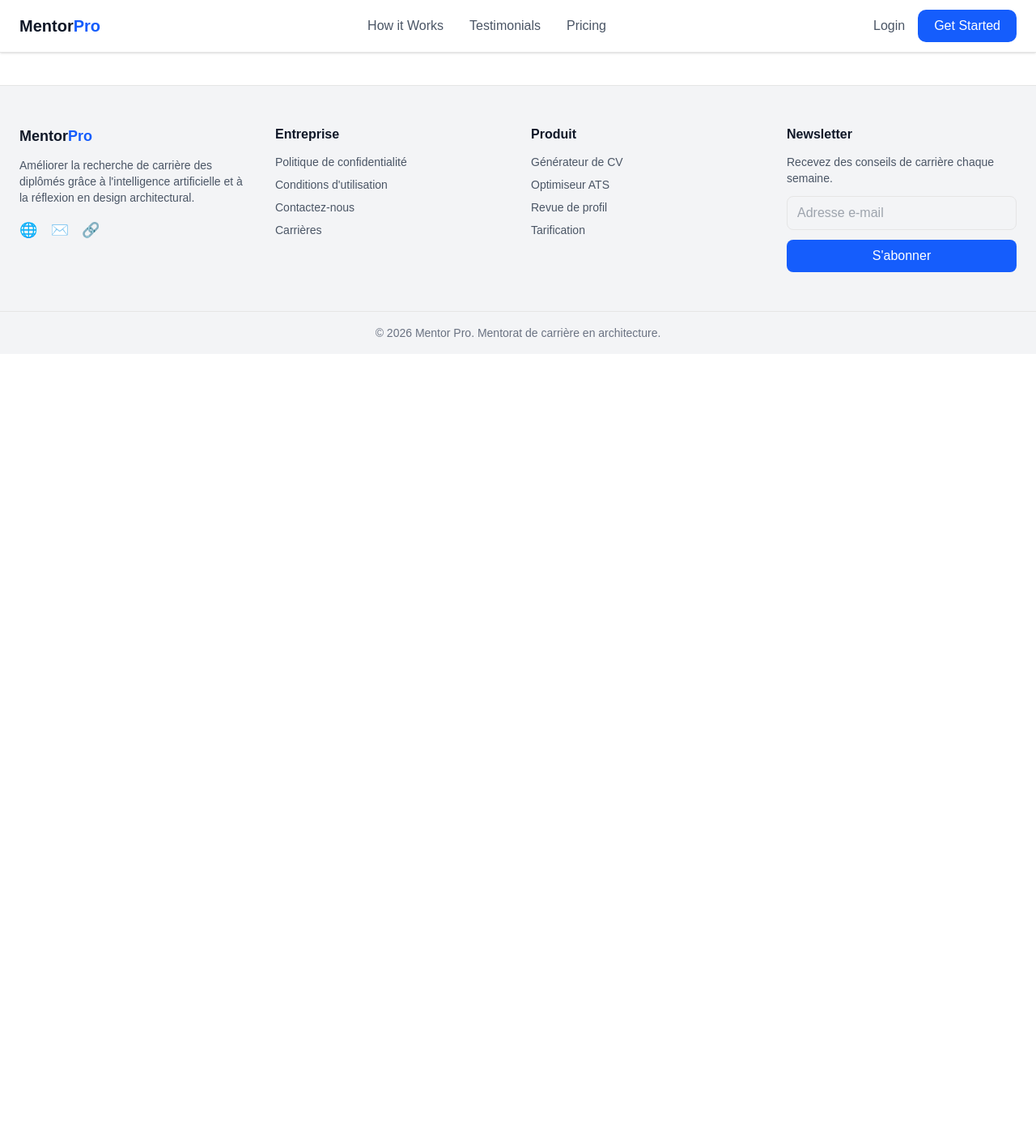
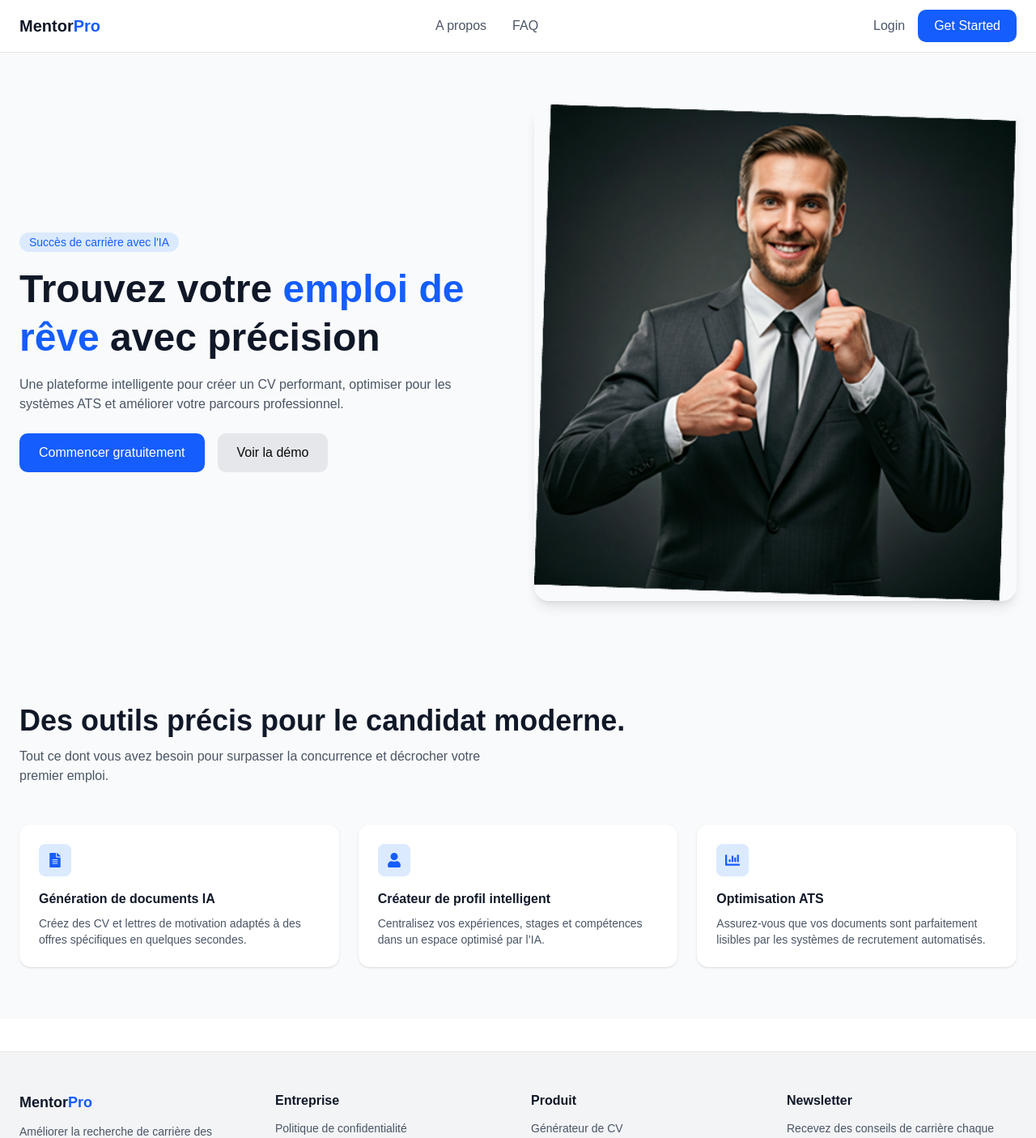
Before and after one commit to zakaria-damouh/CV_Manager_App, a React app in the folder Frontend/: page / in a window 1280 px wide. Shown: the top 1405 px of the page at 81% size. Before the commit the page ends 800 px from the top, so only its background shows below. Built offline with nearby package versions, Linux system fonts and the light colour scheme; the HTML template or start-up script is replaced by a standard one.

Commit message:
creat section about and hero

```diff
--- a/Frontend/package.json
+++ b/Frontend/package.json
@@ -12,17 +12,15 @@
   "dependencies": {
     "@fontsource-variable/figtree": "^5.2.10",
     "@fontsource-variable/inter": "^5.2.8",
-    "@hugeicons/core-free-icons": "^4.0.0",
-    "@hugeicons/react": "^1.1.6",
     "@tailwindcss/vite": "^4.2.2",
     "axios": "^1.13.6",
     "class-variance-authority": "^0.7.1",
     "clsx": "^2.1.1",
-    "lucide-react": "^1.7.0",
     "radix-ui": "^1.4.3",
     "react": "^19.2.4",
     "react-dom": "^19.2.4",
     "react-hook-form": "^7.72.0",
+    "react-icons": "^5.6.0",
     "react-router-dom": "^7.13.2",
     "shadcn": "^4.1.1",
     "tailwind-merge": "^3.5.0",
--- a/Frontend/src/App.jsx
+++ b/Frontend/src/App.jsx
@@ -1,20 +1,18 @@
-import {
-  Card,
-  CardContent,
-  CardDescription,
-  CardHeader,
-  CardTitle,
-} from "@/components/ui/card"
 import './App.css'
 import HeaderMain from "./components/layoutComponents/HeaderMain"
 import Footer from "./components/layoutComponents/Footer"
+import HeroSection from "./components/homeComponents/HeroSection"
+import AboutUs from './components/homeComponents/AboutUs'
 
 function App() {
 
   return (
     <>
     <HeaderMain />
+    <HeroSection />
+    <AboutUs />
     <Footer />
+
     </>
   )
 }
--- /dev/null
+++ b/Frontend/src/components/homeComponents/AboutUs.jsx
@@ -0,0 +1,71 @@
+import React from "react";
+import { FaFileAlt ,FaUser, FaChartBar } from "react-icons/fa";
+
+export default function AboutUs() {
+  return (
+    <section className="w-full bg-gray-50 py-16">
+      <div className="max-w-7xl mx-auto px-6">
+
+        {/* Title */}
+        <div className="mb-12">
+          <h2 className="text-3xl md:text-4xl font-bold text-gray-900">
+            Des outils précis pour le candidat moderne.
+          </h2>
+          <p className="text-gray-600 mt-3 max-w-xl">
+            Tout ce dont vous avez besoin pour surpasser la concurrence et décrocher votre premier emploi.
+          </p>
+        </div>
+
+        {/* Cards */}
+        <div className="grid md:grid-cols-3 gap-6">
+
+          {/* Card 1 */}
+          <div className="bg-white p-6 rounded-xl shadow-sm hover:shadow-md transition">
+            <div className="bg-blue-100 w-10 h-10 flex items-center justify-center rounded-md mb-4">
+              <FaFileAlt   className="text-blue-600 text-lg" />
+            </div>
+
+            <h3 className="font-semibold text-gray-900 mb-2">
+              Génération de documents IA
+            </h3>
+
+            <p className="text-sm text-gray-600">
+              Créez des CV et lettres de motivation adaptés à des offres spécifiques en quelques secondes.
+            </p>
+          </div>
+
+          {/* Card 2 */}
+          <div className="bg-white p-6 rounded-xl shadow-sm hover:shadow-md transition">
+            <div className="bg-blue-100 w-10 h-10 flex items-center justify-center rounded-md mb-4">
+              <FaUser className="text-blue-600 text-lg" />
+            </div>
+
+            <h3 className="font-semibold text-gray-900 mb-2">
+              Créateur de profil intelligent
+            </h3>
+
+            <p className="text-sm text-gray-600">
+              Centralisez vos expériences, stages et compétences dans un espace optimisé par l’IA.
+            </p>
+          </div>
+
+          {/* Card 3 */}
+          <div className="bg-white p-6 rounded-xl shadow-sm hover:shadow-md transition">
+            <div className="bg-blue-100 w-10 h-10 flex items-center justify-center rounded-md mb-4">
+              <FaChartBar className="text-blue-600 text-lg" />
+            </div>
+
+            <h3 className="font-semibold text-gray-900 mb-2">
+              Optimisation ATS
+            </h3>
+
+            <p className="text-sm text-gray-600">
+              Assurez-vous que vos documents sont parfaitement lisibles par les systèmes de recrutement automatisés.
+            </p>
+          </div>
+
+        </div>
+      </div>
+    </section>
+  );
+}
--- /dev/null
+++ b/Frontend/src/components/homeComponents/HeroSection.jsx
@@ -0,0 +1,56 @@
+import React from "react";
+
+
+export default function AboutAs() {
+  return (
+     <section className="w-full bg-gray-50 py-16">
+      <div className="max-w-7xl mx-auto px-6 grid md:grid-cols-2 gap-10 items-center">
+
+        <div>
+          <span className="bg-blue-100 text-blue-600 text-sm px-3 py-1 rounded-full">
+            Succès de carrière avec l'IA
+          </span>
+
+          <h1 className="text-4xl md:text-5xl font-bold text-gray-900 mt-4 leading-tight">
+            Trouvez votre <span className="text-blue-600">emploi de rêve</span> avec précision
+          </h1>
+
+          <p className="text-gray-600 mt-4">
+            Une plateforme intelligente pour créer un CV performant,
+            optimiser pour les systèmes ATS et améliorer votre parcours professionnel.
+          </p>
+
+          <div className="mt-6 flex gap-4">
+            <button className="bg-blue-600 text-white px-6 py-3 rounded-lg hover:bg-blue-700">
+              Commencer gratuitement
+            </button>
+
+            <button className="bg-gray-200 px-6 py-3 rounded-lg">
+              Voir la démo
+            </button>
+          </div>
+        </div>
+
+        {/* RIGHT IMAGE */}
+        <div className="relative">
+        <img
+          src={"/images/img1Home.png"}
+          alt="Accueil"
+          className="w-full rounded-2xl shadow-lg"
+        />
+      </div>
+
+      </div>
+    </section>
+  );
+}
+
+
+
+<div className="relative">
+        <img
+          src={"/images/img1Home.png"}
+          alt="Accueil"
+          className="w-full rounded-2xl shadow-lg"
+        />
+      </div>
--- a/Frontend/src/components/layoutComponents/Footer.jsx
+++ b/Frontend/src/components/layoutComponents/Footer.jsx
@@ -16,12 +16,6 @@ export default function Footer() {
             architectural.
           </p>
 
-          {/* Icons (simple) */}
-          <div className="flex gap-4 text-gray-500 text-lg">
-            <span>🌐</span>
-            <span>✉️</span>
-            <span>🔗</span>
-          </div>
         </div>
 
         {/* Company */}
--- a/Frontend/src/components/layoutComponents/HeaderMain.jsx
+++ b/Frontend/src/components/layoutComponents/HeaderMain.jsx
@@ -14,9 +14,9 @@ export default function HeaderMain() {
 
         {/* Desktop Menu */}
         <nav className="hidden md:flex items-center gap-8 text-gray-600 font-medium">
-          <a href="#" className="hover:text-black">How it Works</a>
-          <a href="#" className="hover:text-black">Testimonials</a>
-          <a href="#" className="hover:text-black">Pricing</a>
+          <a href="#" className="hover:text-black">A propos</a>
+          <a href="#" className="hover:text-black">FAQ</a>
+
         </nav>
 
         {/* Right side (desktop) */}
@@ -42,10 +42,8 @@ export default function HeaderMain() {
       {open && (
         <div className="md:hidden px-6 pb-4 space-y-3">
           <a href="#" className="block text-blue-600 font-medium">Features</a>
-          <a href="#" className="block">How it Works</a>
-          <a href="#" className="block">Testimonials</a>
-          <a href="#" className="block">Pricing</a>
-
+          <a href="#" className="block">A propos</a>
+          <a href="#" className="block">FAQ</a>
           <hr />
 
           <a href="#" className="block">Log In</a>
```
Also changed, not shown: Frontend/public/images/img1Home.png (renamed from Frontend/src/assets/img1_home.png), Frontend/src/components/homeComponents/FAQ.jsx (added), 1 other file (tests, documents, lock files or other folders).
